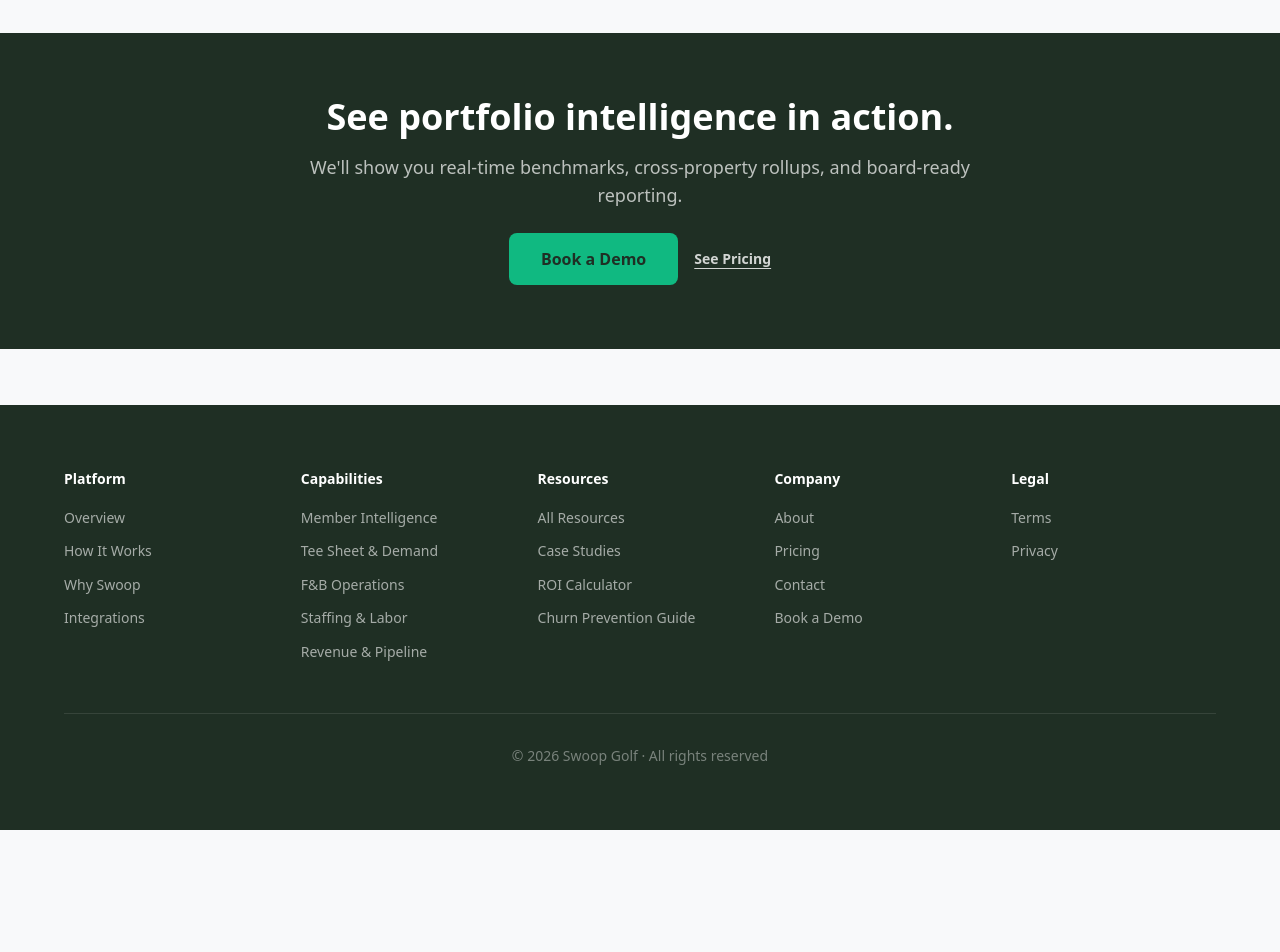
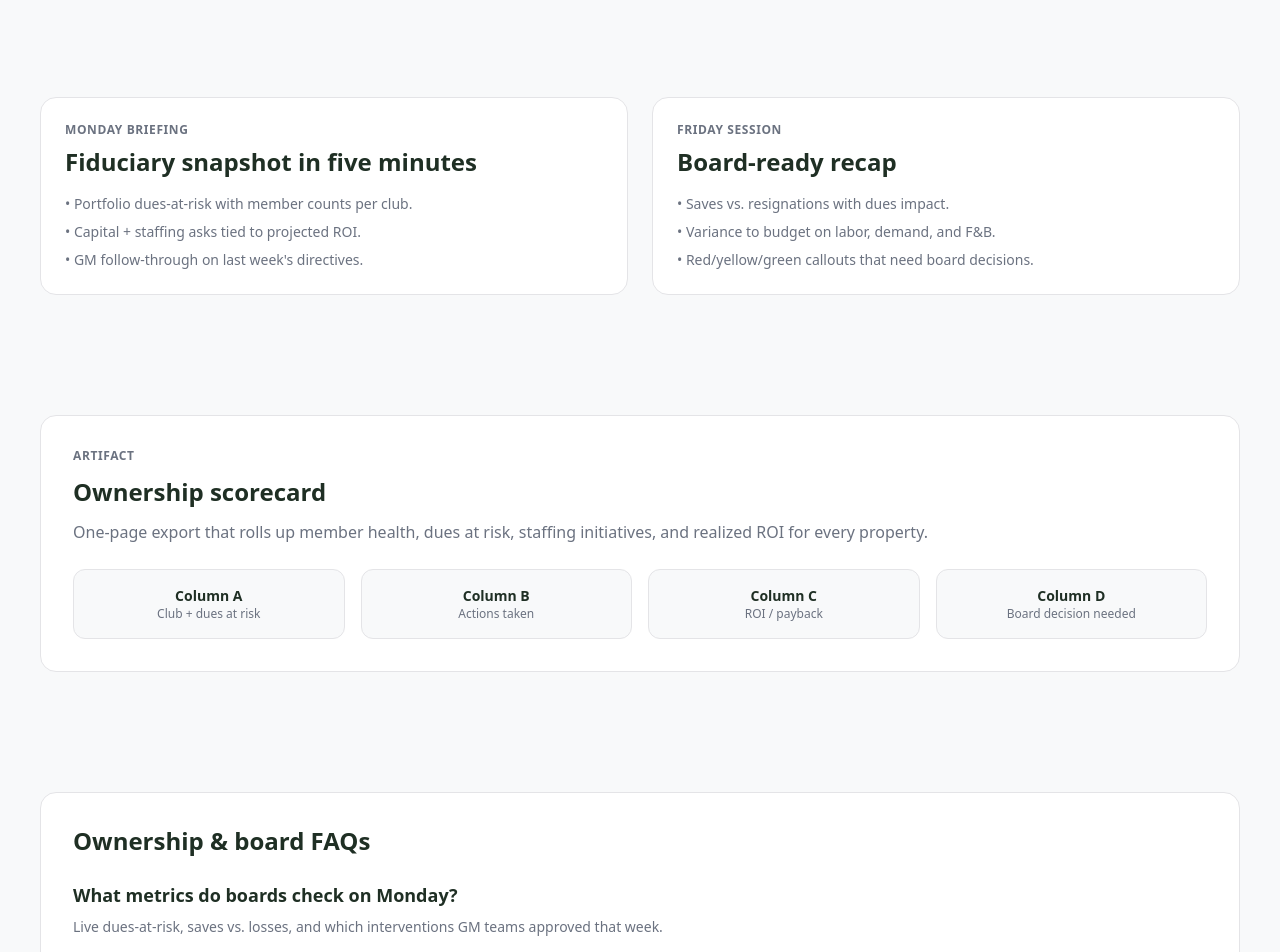
Before and after one commit to ty-hayes-82/swoop-member-intelligence-website, a Next.js app: page /for/ownership-board in a window 1280 px wide. Shown: the part 2840-3792 px from the top of the page. Before the commit the page ends 3670 px from the top, so only its background shows below. Built offline with nearby package versions, Linux system fonts and the light colour scheme.

Commit message:
feat: add cadence depth to ownership board page

```diff
--- a/app/for/ownership-board/page.jsx
+++ b/app/for/ownership-board/page.jsx
@@ -19,6 +19,14 @@ const boardTools = [
   { tool: 'Real-Time Member Health Across Properties', desc: 'Total annual dues at risk across all clubs. Which properties have the highest concentration of at-risk members? Where should the ownership team focus?' },
   { tool: 'ROI Attribution Reporting', desc: 'Every GM initiative tracked from trigger → action → outcome → financial impact. Board-ready proof of what retention playbooks, staffing adjustments, and demand optimization actually delivered.' },
   { tool: 'Quarterly Board Packages', desc: 'Auto-generated reports with key metrics, trend analysis, and comparative benchmarks. No more manual assembly. Export in 30 seconds.' },
+]
+
+const boardFaqs = [
+  { q: 'What metrics do boards check on Monday?', a: 'Live dues-at-risk, saves vs. losses, and which interventions GM teams approved that week.' },
+  { q: 'Can we integrate this into existing board packets?', a: 'Yes. Export the ownership scorecard as PDF, CSV, or embed the live link in your packet.' },
+  { q: 'How does this help fiduciary oversight?', a: 'Every GM request is tied to predicted impact and tracked payback, so you fund initiatives with evidence.' },
+  { q: 'Does it work for multi-club portfolios?', a: 'Swoop normalizes metrics across properties so you can compare retention, revenue per member, and labor efficiency apples-to-apples.' },
+  { q: 'How fast can we get live data?', a: 'Most boards see their first portfolio dashboard within 2 weeks of connecting the data feeds.' },
 ]
 
 export default function OwnershipBoardPage() {
@@ -117,9 +125,72 @@ export default function OwnershipBoardPage() {
         </div>
       </section>
 
+      <section className="px-6 py-16">
+        <div className="max-w-container mx-auto grid gap-6 lg:grid-cols-2">
+          <article className="rounded-2xl border border-swoop-border bg-white p-6">
+            <p className="text-xs font-semibold uppercase tracking-wider text-swoop-muted">Monday briefing</p>
+            <h3 className="mt-2 text-2xl font-bold">Fiduciary snapshot in five minutes</h3>
+            <ul className="mt-4 space-y-2 text-sm text-swoop-muted">
+              <li>• Portfolio dues-at-risk with member counts per club.</li>
+              <li>• Capital + staffing asks tied to projected ROI.</li>
+              <li>• GM follow-through on last week&apos;s directives.</li>
+            </ul>
+          </article>
+          <article className="rounded-2xl border border-swoop-border bg-white p-6">
+            <p className="text-xs font-semibold uppercase tracking-wider text-swoop-muted">Friday session</p>
+            <h3 className="mt-2 text-2xl font-bold">Board-ready recap</h3>
+            <ul className="mt-4 space-y-2 text-sm text-swoop-muted">
+              <li>• Saves vs. resignations with dues impact.</li>
+              <li>• Variance to budget on labor, demand, and F&amp;B.</li>
+              <li>• Red/yellow/green callouts that need board decisions.</li>
+            </ul>
+          </article>
+        </div>
+      </section>
+
+      <section className="px-6">
+        <div className="max-w-container mx-auto rounded-2xl border border-swoop-border bg-white p-8">
+          <p className="text-xs font-semibold uppercase tracking-wider text-swoop-muted">Artifact</p>
+          <h3 className="mt-3 text-2xl font-bold">Ownership scorecard</h3>
+          <p className="mt-3 text-swoop-muted">One-page export that rolls up member health, dues at risk, staffing initiatives, and realized ROI for every property.</p>
+          <div className="mt-6 grid gap-4 md:grid-cols-4">
+            <div className="rounded-xl border border-swoop-border bg-swoop-bg p-4 text-center">
+              <p className="text-sm font-semibold">Column A</p>
+              <p className="text-xs text-swoop-muted">Club + dues at risk</p>
+            </div>
+            <div className="rounded-xl border border-swoop-border bg-swoop-bg p-4 text-center">
+              <p className="text-sm font-semibold">Column B</p>
+              <p className="text-xs text-swoop-muted">Actions taken</p>
+            </div>
+            <div className="rounded-xl border border-swoop-border bg-swoop-bg p-4 text-center">
+              <p className="text-sm font-semibold">Column C</p>
+              <p className="text-xs text-swoop-muted">ROI / payback</p>
+            </div>
+            <div className="rounded-xl border border-swoop-border bg-swoop-bg p-4 text-center">
+              <p className="text-sm font-semibold">Column D</p>
+              <p className="text-xs text-swoop-muted">Board decision needed</p>
+            </div>
+          </div>
+        </div>
+      </section>
+
+      <section className="px-6 py-16">
+        <div className="max-w-container mx-auto rounded-2xl border border-swoop-border bg-white p-8">
+          <h2 className="text-2xl font-bold">Ownership &amp; board FAQs</h2>
+          <div className="mt-6 space-y-4">
+            {boardFaqs.map((faq) => (
+              <article key={faq.q} className="border-b border-swoop-border pb-4 last:border-0 last:pb-0">
+                <h3 className="text-lg font-semibold">{faq.q}</h3>
+                <p className="mt-2 text-sm text-swoop-muted">{faq.a}</p>
+              </article>
+            ))}
+          </div>
+        </div>
+      </section>
+
       <CTASection
-        headline="See portfolio intelligence in action."
-        subtext="We'll show you real-time benchmarks, cross-property rollups, and board-ready reporting."
+        headline="Book a Demo for your board or ownership team"
+        subtext="We&apos;ll review dues-at-risk, ROI reporting, and capital decision workflows on your data assumptions."
       />
     </div>
   )
```
